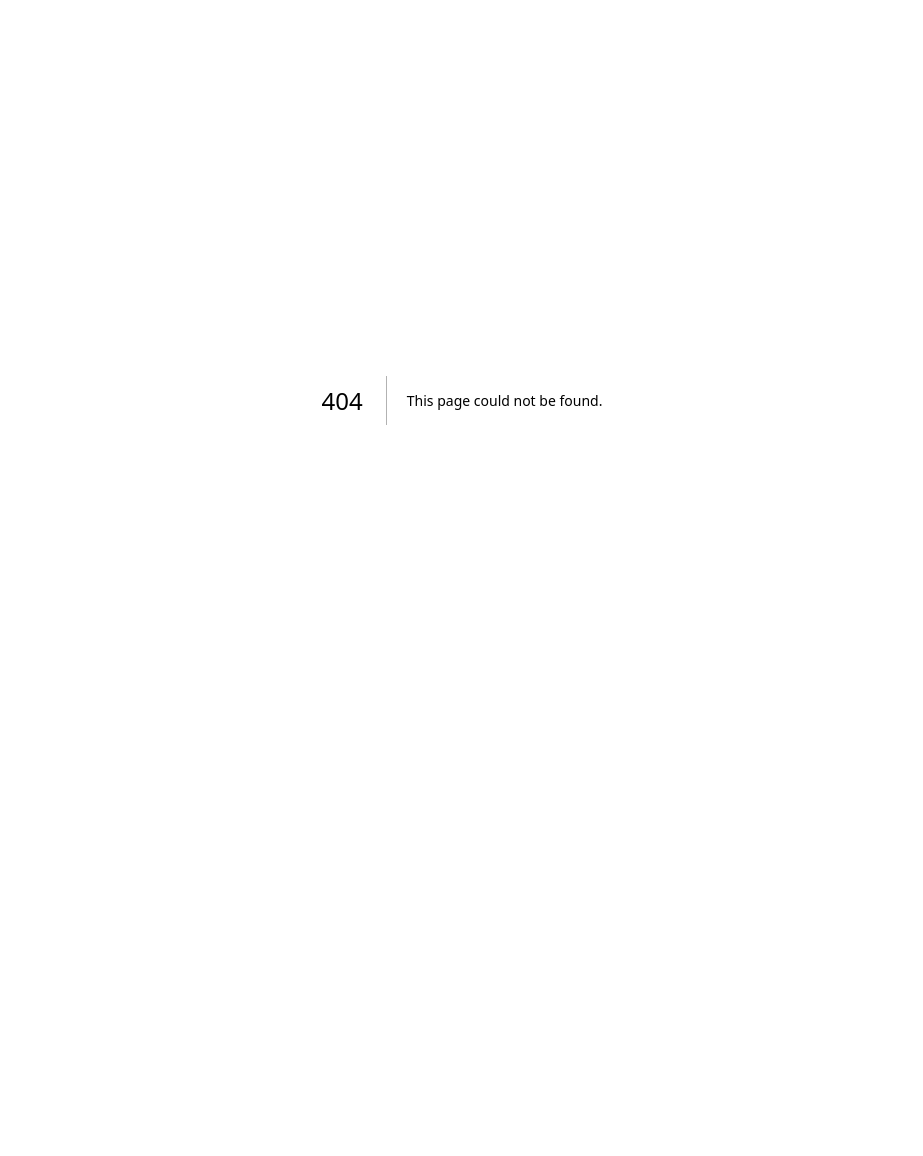
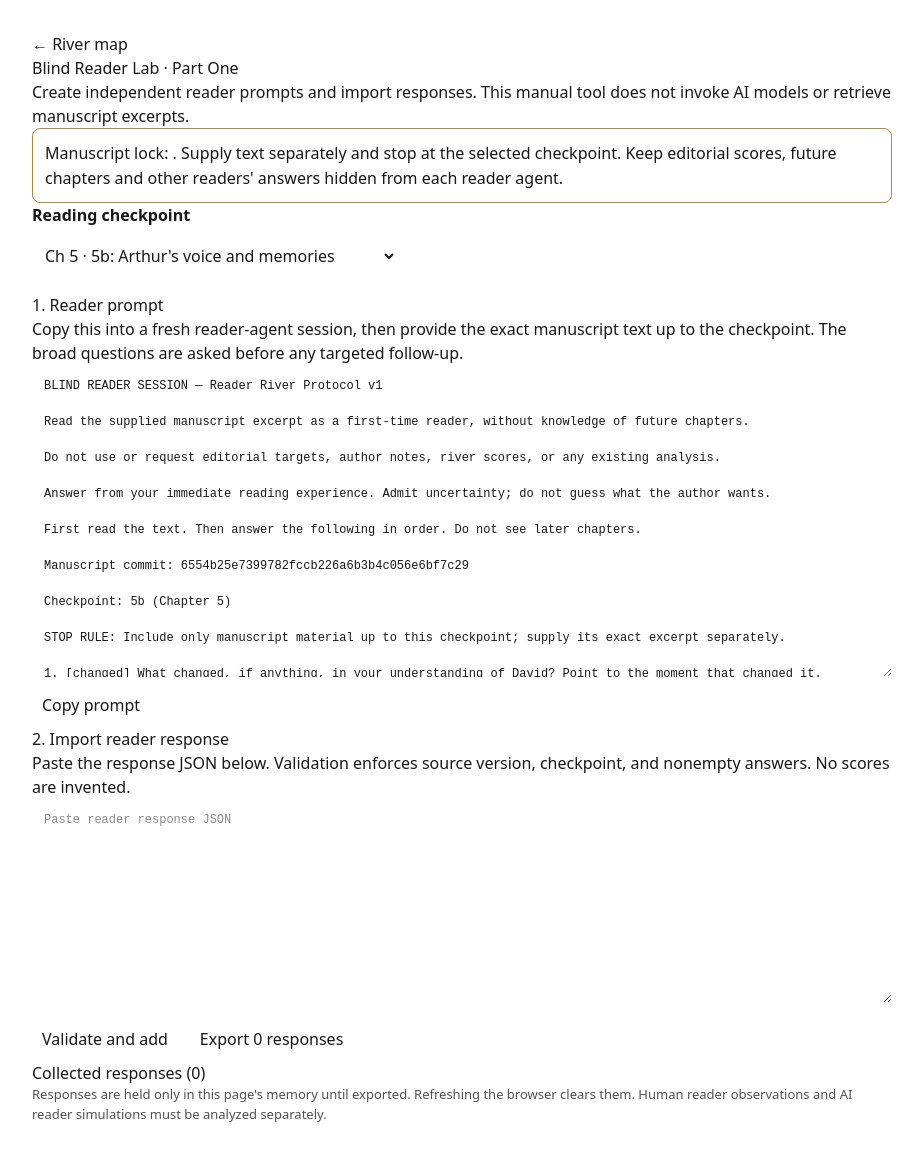
Before and after one commit to Gabrielmcp78/frontend, a Next.js app: page /reader-lab/testing in a window 1280 px wide. Before the commit this address had no page. Shown: the whole page, without its empty margins (178-1101 px from the left). Before the commit the page ends 800 px from the top, so only its background shows below. Built offline with nearby package versions, Linux system fonts and the light colour scheme.

Commit message:
feat: manual blind reader checkpoint testing and response export

```diff
--- /dev/null
+++ b/app/reader-lab/testing/page.tsx
@@ -0,0 +1,50 @@
+"use client";
+import {useState} from "react";
+import Link from "next/link";
+import {CHECKPOINTS,MANUSCRIPT_COMMIT,makeBlindReaderPrompt,checkResponse,type BlindResponse} from "@/lib/reader-river/blind-protocol";
+export default function ReaderTestingPage(){
+ const [selected,setSelected]=useState("5b");
+ const [raw,setRaw]=useState("");
+ const [results,setResults]=useState<BlindResponse[]>([]);
+ const [notice,setNotice]=useState("");
+ const checkpoint=CHECKPOINTS.find(c=>c.id===selected)??CHECKPOINTS[0];
+ function saveResponse(){
+  try{
+   const parsed:unknown=JSON.parse(raw);
+   const errs=checkResponse(parsed);
+   if(errs.length){setNotice(errs.join(" | "));return;}
+   const r=parsed as BlindResponse;
+   if(results.some(x=>x.readerId===r.readerId&&x.checkpointId===r.checkpointId)){setNotice("Duplicate reader/checkpoint. Use another reader ID or remove the prior entry.");return;}
+   setResults(prev=>[...prev,r]);setRaw("");setNotice("Validated in browser memory. Export the data to retain it.");
+  }catch(e){setNotice("Invalid JSON: "+String(e))}
+ }
+ function exportResponses(){
+  const blob=new Blob([JSON.stringify({protocol:"reader-river-blind-v1",manuscriptCommit:MANUSCRIPT_COMMIT,responses:results},null,2)],{type:"application/json"});
+  const url=URL.createObjectURL(blob),a=document.createElement("a");a.href=url;a.download="reader-river-blind-responses.json";a.click();URL.revokeObjectURL(url);
+ }
+ return <main style={{maxWidth:900,margin:"auto",padding:"32px 20px",fontFamily:"system-ui, sans-serif",lineHeight:1.5}}>
+  <nav><Link href="/reader-lab/part-one">← River map</Link></nav>
+  <h1>Blind Reader Lab · Part One</h1>
+  <p>Create independent reader prompts and import responses. This manual tool does not invoke AI models or retrieve manuscript excerpts.</p>
+  <p style={{border:"1px solid #b08a45",borderRadius:8,padding:12}}>Manuscript lock: <code>{MANUSCRIPT_COMMIT}</code>. Supply text separately and stop at the selected checkpoint. Keep editorial scores, future chapters and other readers' answers hidden from each reader agent.</p>
+  <label htmlFor="checkpoint"><strong>Reading checkpoint</strong></label>
+  <select id="checkpoint" value={selected} onChange={e=>setSelected(e.target.value)} style={{display:"block",padding:9,maxWidth:"100%",margin:"8px 0 16px"}}>
+   {CHECKPOINTS.map(c=><option key={c.id} value={c.id}>Ch {c.chapter} · {c.id}: {c.title}</option>)}
+  </select>
+  <h2>1. Reader prompt</h2>
+  <p>Copy this into a fresh reader-agent session, then provide the exact manuscript text up to the checkpoint. The broad questions are asked before any targeted follow-up.</p>
+  <textarea readOnly value={makeBlindReaderPrompt(checkpoint.id)} rows={16} style={{width:"100%",fontFamily:"monospace",fontSize:12,padding:12}}/>
+  <div><button onClick={()=>navigator.clipboard.writeText(makeBlindReaderPrompt(checkpoint.id)).then(()=>setNotice("Prompt copied. Provide manuscript text separately.")).catch(()=>setNotice("Clipboard unavailable; select text manually."))} style={{padding:10,cursor:"pointer"}}>Copy prompt</button></div>
+  <h2>2. Import reader response</h2>
+  <p>Paste the response JSON below. Validation enforces source version, checkpoint, and nonempty answers. No scores are invented.</p>
+  <textarea value={raw} onChange={e=>setRaw(e.target.value)} rows={10} placeholder="Paste reader response JSON" style={{width:"100%",fontFamily:"monospace",fontSize:12,padding:12}}/>
+  <div style={{display:"flex",gap:12,marginTop:8}}>
+   <button onClick={saveResponse} style={{padding:10,cursor:"pointer"}}>Validate and add</button>
+   <button onClick={exportResponses} disabled={!results.length} style={{padding:10,cursor:"pointer"}}>Export {results.length} responses</button>
+  </div>
+  <p role="status">{notice}</p>
+  <h2>Collected responses ({results.length})</h2>
+  <ul>{results.map((r,i)=><li key={r.readerId+"-"+r.checkpointId}>{r.readerId} · {r.checkpointId} · {r.readerKind} <button onClick={()=>setResults(prev=>prev.filter((_,j)=>j!==i))}>Remove</button></li>)}</ul>
+  <p style={{fontSize:13,opacity:.75}}>Responses are held only in this page's memory until exported. Refreshing the browser clears them. Human reader observations and AI reader simulations must be analyzed separately.</p>
+ </main>;
+}
```
